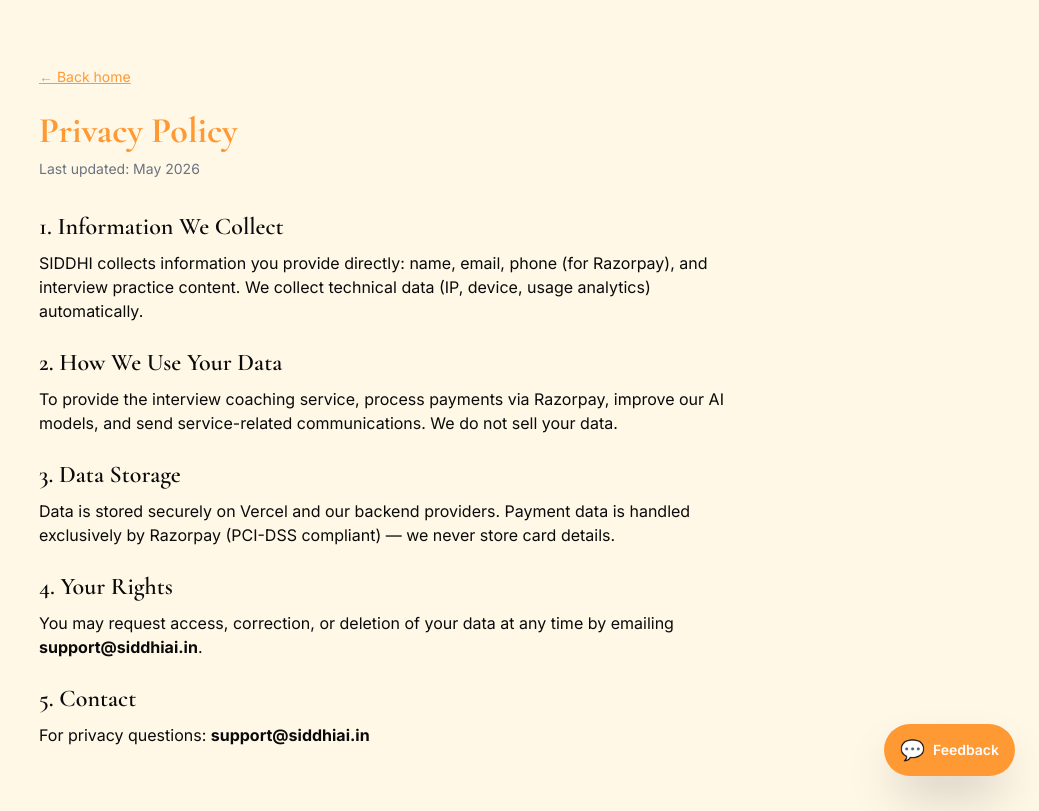
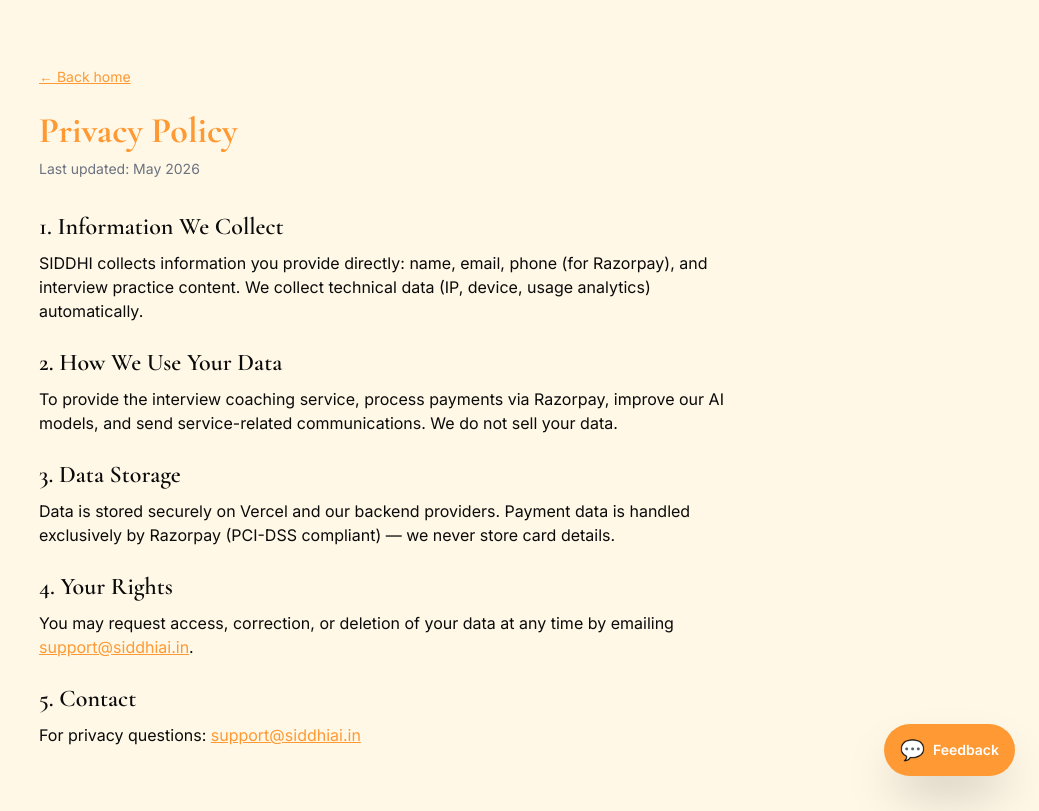
Before and after one commit to Siddhi1987/siddhi-app, a Next.js app: page /privacy in a window 1280 px wide. Shown: the whole page, without its empty margins (241-1280 px from the left). Built offline with nearby package versions, Linux system fonts and the light colour scheme; a web font is replaced by a local one.

Commit message:
Make support email addresses clickable in privacy policy
Updated email addresses in the privacy policy to be clickable links.

```diff
--- a/pages/privacy.jsx
+++ b/pages/privacy.jsx
@@ -4,31 +4,26 @@ export default function Privacy() {
       <a href="/" className="text-sm text-siddhi-saffron underline mb-6 inline-block">← Back home</a>
       <h1 className="font-display text-4xl font-bold text-siddhi-saffron mb-2">Privacy Policy</h1>
       <p className="text-sm text-gray-500 mb-8">Last updated: May 2026</p>
-
       <div className="prose prose-lg space-y-6">
         <section>
           <h2 className="font-display text-2xl font-semibold mb-2">1. Information We Collect</h2>
           <p>SIDDHI collects information you provide directly: name, email, phone (for Razorpay), and interview practice content. We collect technical data (IP, device, usage analytics) automatically.</p>
         </section>
-
         <section>
           <h2 className="font-display text-2xl font-semibold mb-2">2. How We Use Your Data</h2>
           <p>To provide the interview coaching service, process payments via Razorpay, improve our AI models, and send service-related communications. We do not sell your data.</p>
         </section>
-
         <section>
           <h2 className="font-display text-2xl font-semibold mb-2">3. Data Storage</h2>
           <p>Data is stored securely on Vercel and our backend providers. Payment data is handled exclusively by Razorpay (PCI-DSS compliant) — we never store card details.</p>
         </section>
-
         <section>
           <h2 className="font-display text-2xl font-semibold mb-2">4. Your Rights</h2>
-          <p>You may request access, correction, or deletion of your data at any time by emailing <strong>support@siddhiai.in</strong>.</p>
+          <p>You may request access, correction, or deletion of your data at any time by emailing <a href="mailto:support@siddhiai.in" className="text-siddhi-saffron underline">support@siddhiai.in</a>.</p>
         </section>
-
         <section>
           <h2 className="font-display text-2xl font-semibold mb-2">5. Contact</h2>
-          <p>For privacy questions: <strong>support@siddhiai.in</strong></p>
+          <p>For privacy questions: <a href="mailto:support@siddhiai.in" className="text-siddhi-saffron underline">support@siddhiai.in</a></p>
         </section>
       </div>
     </div>
```
